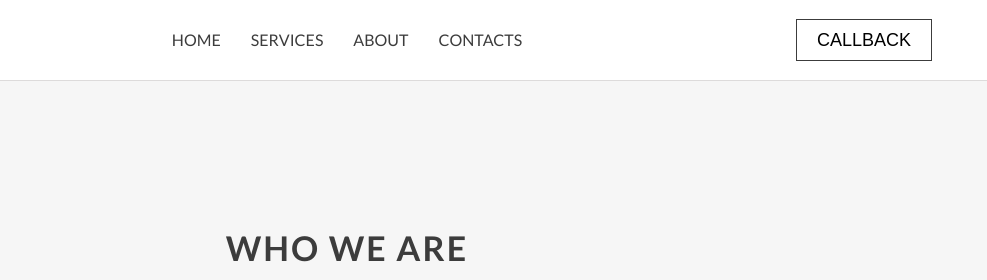
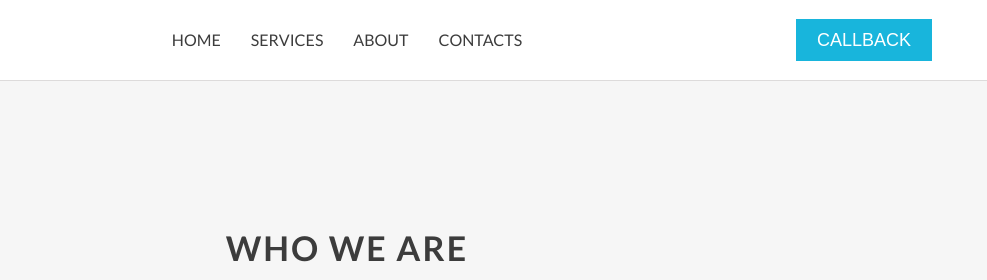
Before and after one commit to TamaraVitv/hw-itlife, a plain HTML site: page index.html in a window 1280 px wide. In both pictures the pointer is over the button "CALLBACK". Shown: the top 280 px of the page, 293-1280 px from the left. Drawn offline with Linux system fonts and the light colour scheme.

Commit message:
button hover fixed

```diff
--- a/styles.css
+++ b/styles.css
@@ -108,15 +108,22 @@ main {
   display: flex;
   justify-content: flex-end;
 }
-.button-primary {
+button.button-primary {
   height: 42px;
   padding: 10px 20px;
+  color: var(--text-primary);
   background-color: transparent;
   cursor: pointer;
   border: 1px solid var(--outline-dark);
   font-size: 18px;
   font-weight: 300;
   text-transform: uppercase;
+}
+button.button-primary:hover {
+  color: var(--white-fill);
+  background-color: var(--primary-color);
+  cursor: pointer;
+  border: 1px solid var(--primary-color);
 }
 h1 {
   color: var(--text-primary);
```
